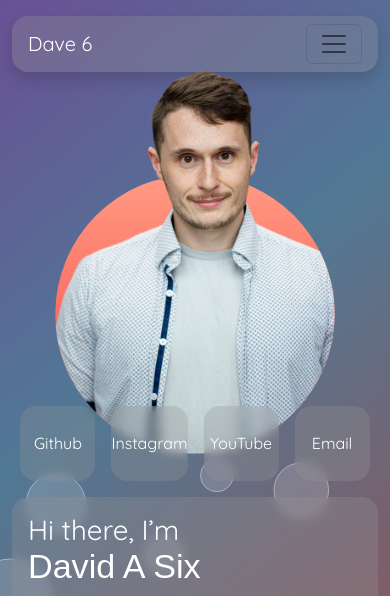
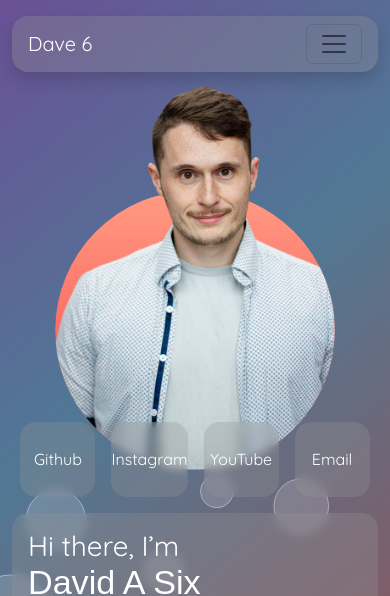
Before and after one commit to DavidASix/davidasix.com, a Next.js app: page / in a window 390 px wide. Shown: the top 596 px of the page. Built offline with nearby package versions, Linux system fonts and the light colour scheme; a web font is replaced by a local one.

Commit message:
Added padding

```diff
--- a/src/pages/index.js
+++ b/src/pages/index.js
@@ -53,7 +53,7 @@ export default function Home({socials}) {
       </Head>
       <NavigationLayout>
         <section className={`${cs.center} ${cs.maxSection} ${cs.heroSection} row flex-md-row-reverse px-2`}>
-          <div className={`col-12 col-md-6 position-relative flex-column ${cs.center}`} style={{zIndex: 20}}>
+          <div className={`col-12 col-md-6 position-relative flex-column pt-md-0 pt-3 ${cs.center}`} style={{zIndex: 20}}>
             <div className={`${s.headshotContainer}`}>
               <img
                 src="/images/headshot_bg.svg"
```
